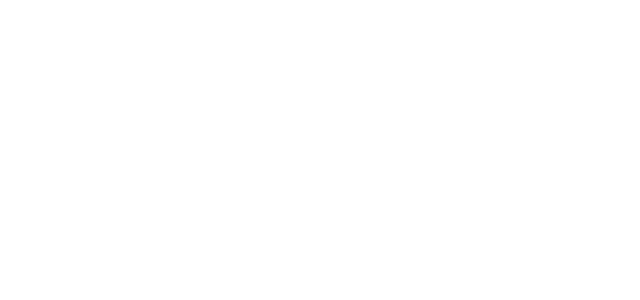
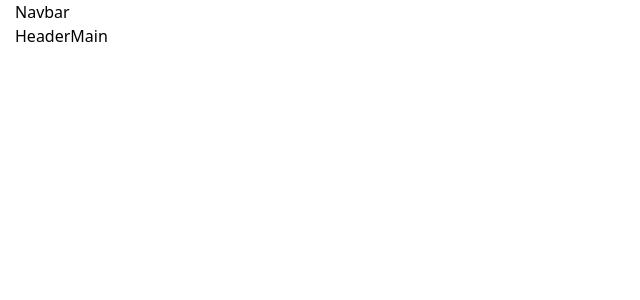
Before and after one commit to KhamdamovAva/Wood, a React (Vite) app: page / in a window 1280 px wide. Shown: the top 300 px of the page, without its empty margins (0-640 px from the left). Built offline with nearby package versions, Linux system fonts and the light colour scheme.

Commit message:
warn - No utility classes were detected in your source files. If this is unexpected, double-check the  option in your Tailwind CSS configuration.

```diff
--- a/src/components/header/Header.jsx
+++ b/src/components/header/Header.jsx
@@ -1,8 +1,18 @@
 import React from 'react'
+import Navbar from '../navbar/Navbar'
+import HeaderMain from '../headerMain/HeaderMain'
 
 function Header() {
   return (
-    <div>Header</div>
+    <>
+      <header>
+        <div className='headerContainer'>
+          <Navbar />
+          <HeaderMain />
+        </div>
+      </header>
+
+    </>
   )
 }
 
--- a/src/index.css
+++ b/src/index.css
@@ -1,8 +1,5 @@
-@tailwind base;
-@tailwind components;
-@tailwind utilities;
-
-:root {
+*,
+* {
   margin: 0;
   padding: 0;
   box-sizing: border-box;
@@ -19,3 +16,7 @@
   padding: 0px 15px;
   margin: auto;
 }
+
+@tailwind base;
+@tailwind components;
+@tailwind utilities;
--- a/src/pages/Home/Home.jsx
+++ b/src/pages/Home/Home.jsx
@@ -1,8 +1,10 @@
 import React from 'react'
+import Header from '../../components/header/Header'
+
 
 function Home() {
   return (
-    <div>Home</div>
+    <Header />
   )
 }
 
--- a/src/router/AppRouter.jsx
+++ b/src/router/AppRouter.jsx
@@ -1,10 +1,13 @@
 import React from 'react'
 import { BrowserRouter as Router, Routes, Route } from 'react-router-dom';
+import Home from '../pages/Home/Home';
 function AppRouter() {
   return (
     <>
       <Router>
-
+        <Routes>
+          <Route path='/' element={<Home />}></Route>
+        </Routes>
       </Router>
     </>
   )
```
Also changed, not shown: src/components/headerSecond/HeaderSecond.jsx (added, +9 -0 lines).
